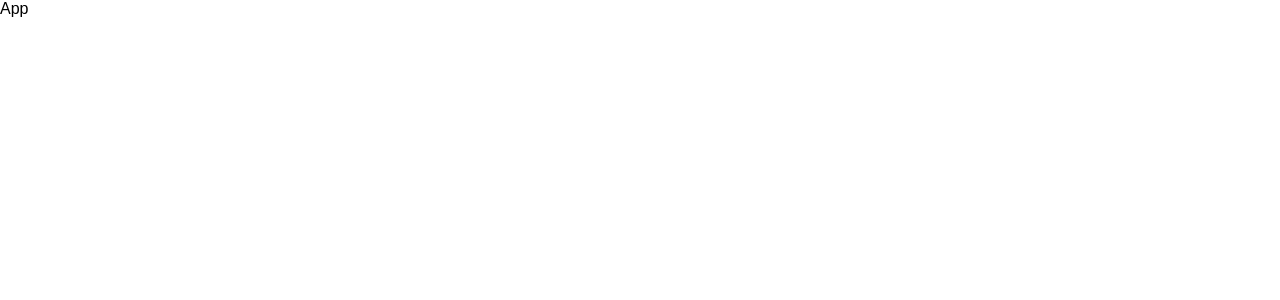
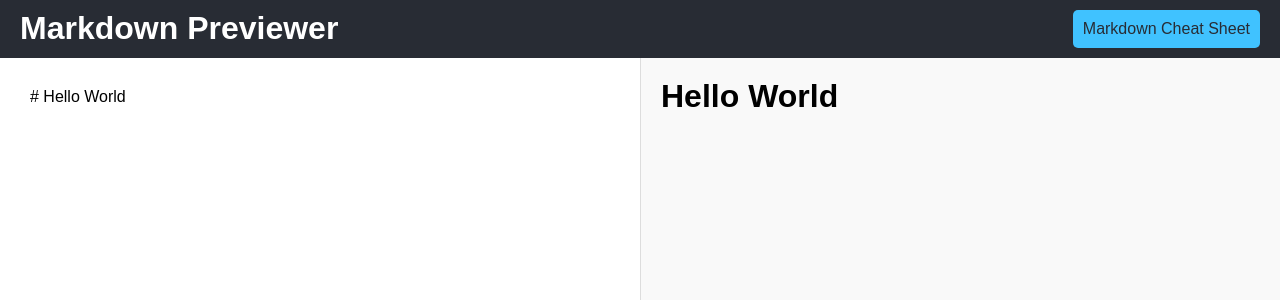
Before and after one commit to krissolui/markdown-previewer, a React (Vite) app: page / in a window 1280 px wide. Shown: the top 300 px of the page. Built offline with nearby package versions, Linux system fonts and the light colour scheme.

Commit message:
added components to app

```diff
--- a/src/App.tsx
+++ b/src/App.tsx
@@ -1,7 +1,36 @@
+import { useState } from 'react';
 import './App.css';
+import MarkdownGuide from './components/MarkdownGuide';
+import Header from './components/Header';
+import MarkdownInput from './components/MarkdownInput';
+import MarkdownOutput from './components/MarkdownOutput';
+import styled from 'styled-components';
+
+const Display = styled.div`
+	height: 100%;
+	display: grid;
+	grid-template-columns: 1fr 1fr;
+	flex: 1;
+`;
 
 function App() {
-	return <>App</>;
+	const [showGuide, setShowGuide] = useState<boolean>(false);
+	const [input, setInput] = useState<string>('# Hello World');
+
+	const onToggleGuide = () => {
+		setShowGuide(!showGuide);
+	};
+
+	return (
+		<>
+			<Header onToggleGuide={onToggleGuide} />
+			{showGuide && <MarkdownGuide />}
+			<Display>
+				<MarkdownInput input={input} setInput={setInput} />
+				<MarkdownOutput input={input} />
+			</Display>
+		</>
+	);
 }
 
 export default App;
```
